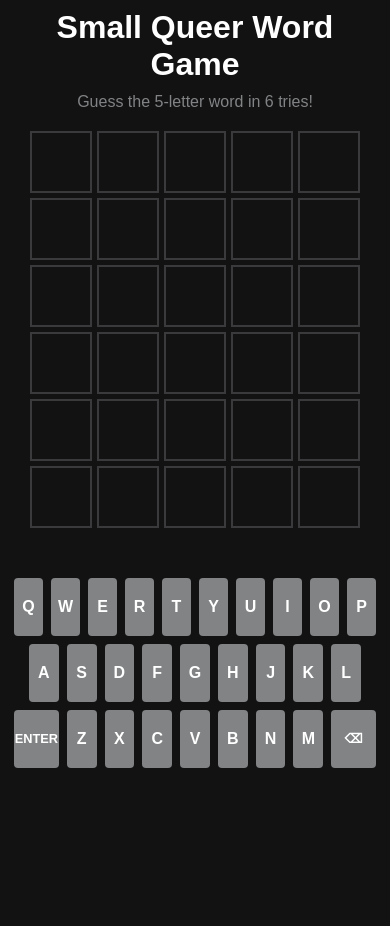
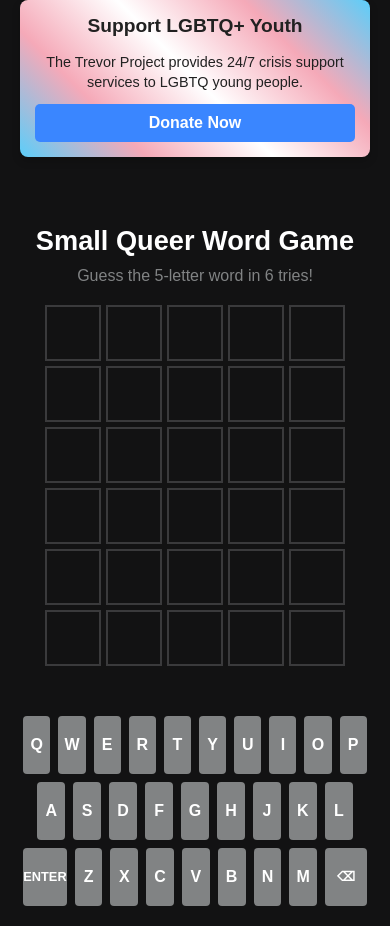
Before and after one commit to davidyarbrough/small-queer-word-game, a plain HTML site: page index.html in a window 390 px wide. Before the commit the page ends 844 px from the top, so only its background shows below. Drawn offline with Linux system fonts and the light colour scheme.

Commit message:
adding a banner ad

```diff
--- a/index.html
+++ b/index.html
@@ -7,6 +7,16 @@
     <link rel="stylesheet" href="styles.css">
 </head>
 <body>
+    <div class="mobile-banner">
+        <a href="https://give.thetrevorproject.org/campaign/699742/donate?c_src=SQWM" target="_blank" class="trevor-banner mobile-only">
+            <div class="banner-content">
+                <h3>Support LGBTQ+ Youth</h3>
+                <p>The Trevor Project provides 24/7 crisis support services to LGBTQ young people.</p>
+                <div class="banner-cta">Donate Now</div>
+            </div>
+        </a>
+    </div>
+    <div class="main-layout">
     <div class="game-container">
         <header>
             <h1>Small Queer Word Game</h1>
@@ -60,6 +70,16 @@
         <button id="new-game" class="hidden">New Game</button>
     </div>
 
+    <div class="banner-container desktop-only">
+        <a href="https://give.thetrevorproject.org/campaign/699742/donate?c_src=SQWM" target="_blank" class="trevor-banner">
+            <div class="banner-content">
+                <h3>Support LGBTQ+ Youth</h3>
+                <p>The Trevor Project provides 24/7 crisis support services to LGBTQ young people.</p>
+                <div class="banner-cta">Donate Now</div>
+            </div>
+        </a>
+    </div>
+
     <script src="words.js"></script>
     <script src="script.js"></script>
 </body>
--- a/styles.css
+++ b/styles.css
@@ -8,13 +8,22 @@
 body {
     background-color: #121213;
     color: #ffffff;
-    display: flex;
-    flex-direction: column;
-    align-items: center;
-    justify-content: center;
     height: 100vh;
     margin: 0;
     padding: 10px;
+    overflow-x: hidden;
+}
+
+.main-layout {
+    display: flex;
+    flex-direction: row;
+    align-items: flex-start;
+    justify-content: center;
+    width: 100%;
+    height: 100%;
+    max-width: 1200px;
+    margin: 0 auto;
+    gap: 20px;
 }
 
 .game-container {
@@ -189,3 +198,133 @@ button.absent {
     background-color: #538d4e;
     margin-top: 15px;
 }
+
+/* Trevor Project Banner Styles */
+.banner-container {
+    width: 250px;
+    margin-top: 20px;
+    position: sticky;
+    top: 20px;
+}
+
+.mobile-banner {
+    width: 100%;
+    margin-bottom: 20px;
+    display: none;
+}
+
+/* Hide/show elements based on screen size */
+.desktop-only {
+    display: block;
+}
+
+.mobile-only {
+    display: none;
+}
+
+.trevor-banner {
+    display: block;
+    width: 100%;
+    background: linear-gradient(45deg, #5BCEFA, #F5A9B8, #FFFFFF, #F5A9B8, #5BCEFA);
+    border-radius: 8px;
+    padding: 15px;
+    text-decoration: none;
+    color: #000;
+    box-shadow: 0 4px 8px rgba(0, 0, 0, 0.2);
+    transition: transform 0.3s ease, box-shadow 0.3s ease;
+}
+
+.trevor-banner:hover {
+    transform: translateY(-5px);
+    box-shadow: 0 6px 12px rgba(0, 0, 0, 0.3);
+}
+
+.banner-content {
+    text-align: center;
+}
+
+.banner-content h3 {
+    margin: 0 0 15px;
+    color: #212121;
+    font-size: 1.2rem;
+}
+
+.banner-logo {
+    margin: 10px 0;
+    padding: 10px;
+    background-color: #fff;
+    border-radius: 5px;
+}
+
+.trevor-logo {
+    width: 100%;
+    max-height: 60px;
+    object-fit: contain;
+}
+
+.banner-content p {
+    font-size: 0.9rem;
+    line-height: 1.4;
+    margin: 12px 0;
+    color: #212121;
+}
+
+.banner-cta {
+    background-color: #3a86ff;
+    color: white;
+    padding: 10px 15px;
+    border-radius: 5px;
+    font-weight: bold;
+    margin-top: 10px;
+    transition: background-color 0.3s ease;
+}
+
+.banner-cta:hover {
+    background-color: #2563eb;
+}
+
+/* Responsive design for smaller screens */
+@media (max-width: 768px) {
+    body {
+        padding-top: 0;
+    }
+
+    .main-layout {
+        flex-direction: column;
+        align-items: center;
+    }
+
+    /* Hide desktop banner and show mobile banner */
+    .desktop-only {
+        display: none;
+    }
+
+    .mobile-only {
+        display: block;
+    }
+
+    .mobile-banner {
+        display: block;
+        max-width: 100%;
+        padding: 0 10px;
+    }
+
+    .game-container {
+        max-width: 95%;
+        margin-top: 10px;
+    }
+
+    #game-board {
+        width: 300px;
+    }
+
+    .game-tile {
+        width: 56px;
+        height: 56px;
+        font-size: 1.8rem;
+    }
+
+    header h1 {
+        font-size: 1.7rem;
+    }
+}
```
Also changed, not shown: 1 other file.
